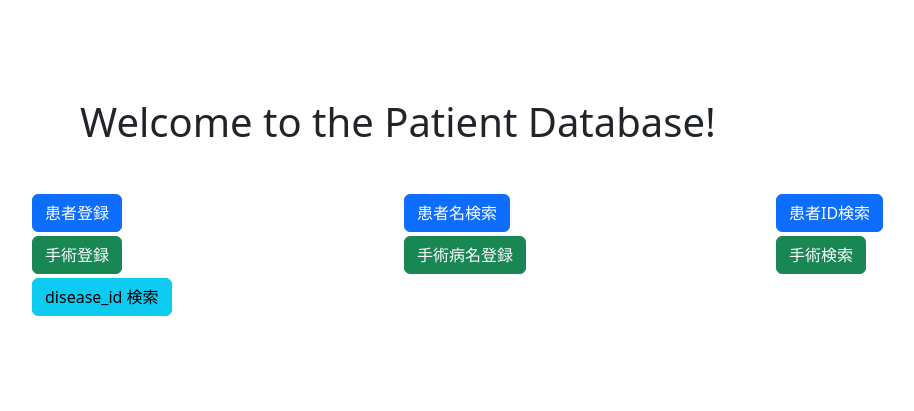
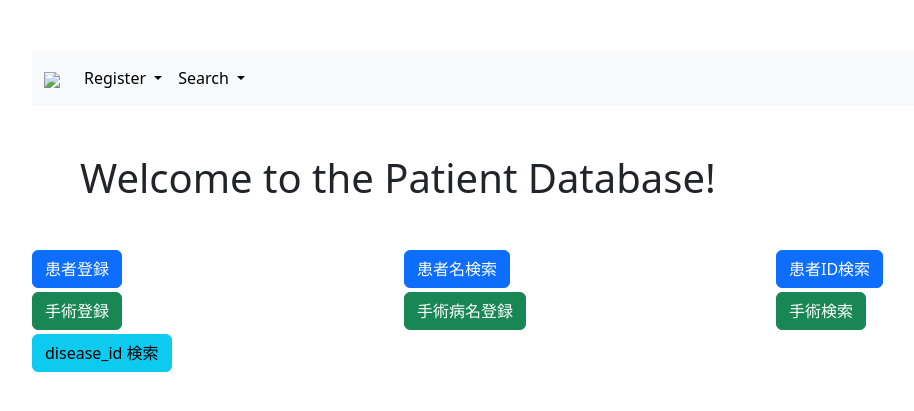
Before and after one commit to chang-hs/python-patient, a Flask app: template templates/index.html in a window 1280 px wide. Shown: the top 411 px of the page, without its empty margins (62-976 px from the left). Run offline with Flask 3, Linux system fonts and the light colour scheme; the template is opened without the code that fills it, so the values that code supplies are empty; some libraries are stand-ins or nearby versions.

Commit message:
Add navbar to index.html

```diff
--- a/templates/index.html
+++ b/templates/index.html
@@ -2,6 +2,39 @@
 title%} Patient Database {% endblock %} {% block page_content %}
 
 <div class="container-lg">
+  <nav class="navbar navbar-expand-lg bg-body-tertiary mb-3">
+        <div class="container-fluid">
+            <a class="navbar-brand" href="#">
+                <img src="#">
+            </a>
+            <button class="navbar-toggler" type="button" data-bs-toggle="collapse" data-bs-target="#navbarNavAltMarkup"
+                aria-controls="navbarNavAltMarkup" aria-expanded="false" aria-label="Toggle navigation">
+                <span class="navbar-toggler-icon"></span>
+            </button>
+            <div class="collapse navbar-collapse" id="navbarNavAltMarkup">
+                <div class="navbar-nav">
+                    <a class="nav-item dropdown">
+                        <a class="nav-link dropdown-toggle active" href="#" id="navbarDropdownMenuLink" role="button" data-bs-toggle="dropdown" aria-expanded="false">
+                            Register
+                        </a>
+                        <ul class="dropdown-menu" aria-labelledby="navbarDropdownMenuLink">
+                            <li><a class="dropdown-item" href="{{ url_for('pt_register') }}">患者</a></li>
+                            <li><a class="dropdown-item" href="{{ url_for('get_patient_id') }}">手術</a></li>
+                        </ul>
+                    </a>
+                    <a class="nav-item dropdown">
+                        <a class="nav-link dropdown-toggle active" href="#" id="navbarDropdownMenuLink" role="button" data-bs-toggle="dropdown" aria-expanded="false">
+                            Search
+                        </a>
+                        <ul class="dropdown-menu" aria-labelledby="navbarDropdownMenuLink">
+                            <li><a class="dropdown-item" href="{{ url_for('search_patient_name') }}">患者名</a></li>
+                            <li><a class="dropdown-item" href="{{ url_for('search_patient_id') }}">患者ID</a></li>
+                            <li><a class="dropdown-item" href="{{ url_for('search_disease_id_from_search_key') }}">病名</a></li>
+                        </ul>
+                    </a>
+            </div>
+        </div>
+    </nav>
   <h1 class="m-5">Welcome to the Patient Database!</h1>
   <div class="row">
     <div class="col">
```
